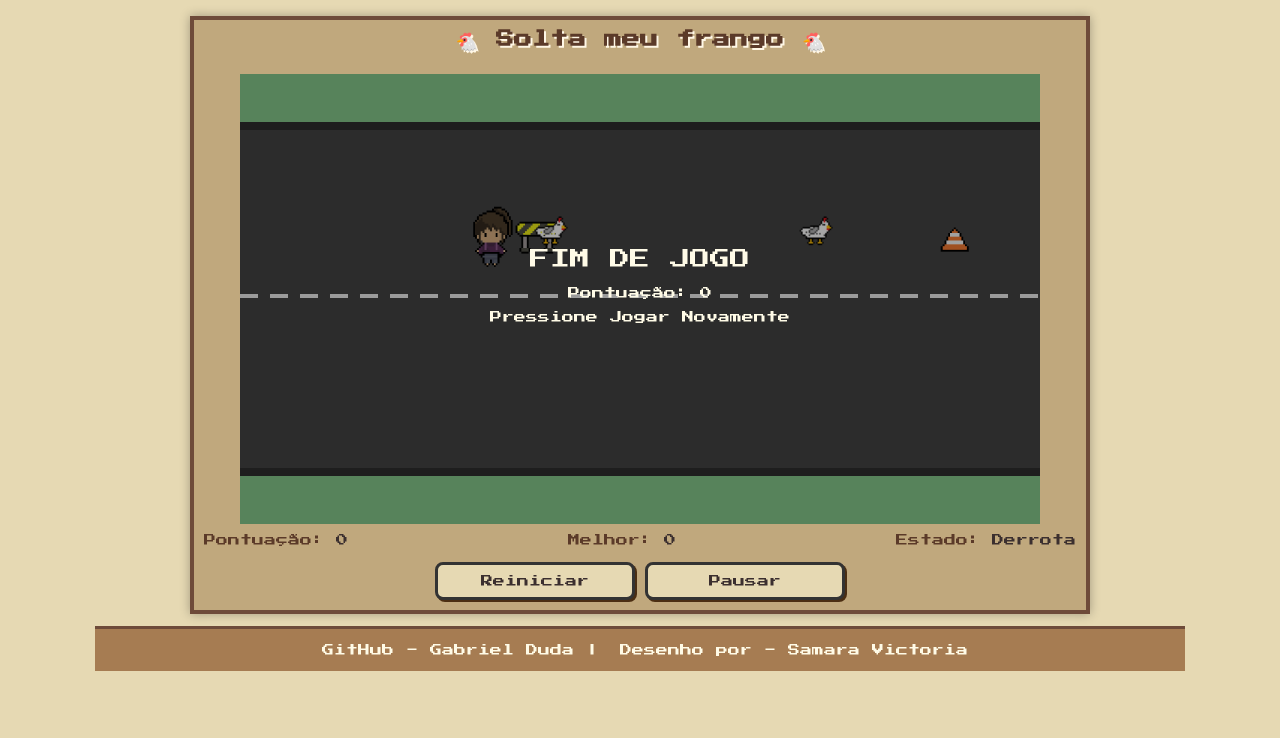
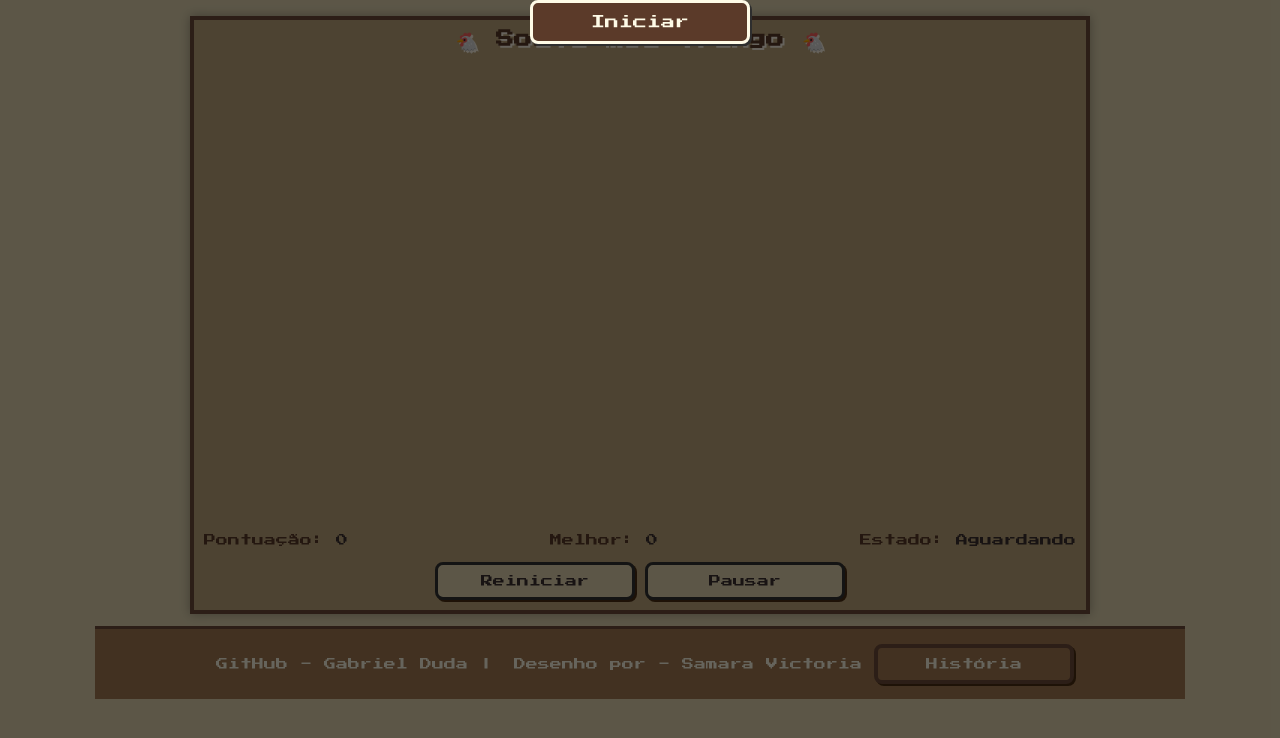
Before and after one commit to Gabriel-duda1/SoltaMeuFrango, a plain HTML site: page soltaMeuFrango/index.html in a window 1280 px wide. Drawn offline with Linux system fonts and the light colour scheme.

Commit message:
SoltaMeuFrango com dificuldade aumentada

```diff
--- a/soltaMeuFrango/index.html
+++ b/soltaMeuFrango/index.html
@@ -11,6 +11,11 @@
   <div id="jogo-container">
     <h1>🐔 Solta meu frango 🐔</h1>
 
+    <!-- Tela inicial -->
+    <div id="telaInicio" style="display:none; text-align:center;">
+      <button id="botao-iniciar">Iniciar</button>
+    </div>
+
     <div id="canvas-wrapper">
       <canvas id="jogoCanva"></canvas>
     </div>
@@ -18,7 +23,7 @@
     <div id="hud">
       <div class="hud-item"><span class="label">Pontuação:</span> <span id="score">0</span></div>
       <div class="hud-item"><span class="label">Melhor:</span> <span id="best">0</span></div>
-      <div class="hud-item"><span class="label">Estado:</span> <span id="state">Jogando</span></div>
+      <div class="hud-item"><span class="label">Estado:</span> <span id="state">Aguardando</span></div>
     </div>
 
     <div id="botoes">
@@ -32,7 +37,16 @@
       <p>
         <a href="https://github.com/Gabriel-duda1">GitHub - Gabriel Duda |</a>
         Desenho por - Samara Victoria
+        <button id="historia-btn">História</button>
       </p>
+      <!-- Caixa de história oculta -->
+      <div id="historia-box" style="display:none; margin-top:10px; background:#fffbe7; padding:10px; border:1px solid #333;">
+        <p>
+          Este jogo nasceu de uma brincadeira da faculdade, onde estávamos entre amigos se divertindo e do nada meu amigo decidiu pegar a lancheira da minha amiga Rebeka e sair correndo,
+          com isso ela soltou a frase icônica "Solta meu frango", e a partir disso decidi criar um jogo baseado nessa frase, onde o objetivo é ajudar Rebeka a escapar dos obstáculos
+           e alcançar o frango. O jogo é uma homenagem a esse momento divertido e à amizade que compartilhamos.
+        </p>
+      </div>
     </div>
   </footer>
 
--- a/soltaMeuFrango/script.js
+++ b/soltaMeuFrango/script.js
@@ -2,7 +2,6 @@ document.addEventListener('DOMContentLoaded', () => {
   const canvas = document.getElementById('jogoCanva');
   const ctx = canvas.getContext('2d');
 
-  // Resolução interna do canvas responsiva
   function resizeCanvas() {
     const wrapper = document.getElementById('canvas-wrapper');
     const width = wrapper.clientWidth;
@@ -10,19 +9,16 @@ document.addEventListener('DOMContentLoaded', () => {
     const dpr = window.devicePixelRatio || 1;
     canvas.width = Math.floor(width * dpr);
     canvas.height = Math.floor(height * dpr);
-    ctx.setTransform(dpr, 0, 0, dpr, 0, 0); // escala para desenhar em CSS pixels
-    // Atualiza posições dependentes do canvas
+    ctx.setTransform(dpr, 0, 0, dpr, 0, 0);
     recalcularLanes();
   }
   window.addEventListener('resize', resizeCanvas);
 
-  // Imagens
   const jogadorImg = new Image(); jogadorImg.src = 'rebeka.png';
   const placaImg = new Image(); placaImg.src = 'placa.png';
   const coneImg = new Image(); coneImg.src = 'cone.png';
   const frangoImg = new Image(); frangoImg.src = 'frango.png';
 
-  // Estado do jogo
   let pausado = false;
   let gameOver = false;
   let score = 0;
@@ -34,52 +30,49 @@ document.addEventListener('DOMContentLoaded', () => {
 
   const botaoPausar = document.getElementById('botao-pausar');
   const botaoReiniciar = document.getElementById('botao-reiniciar');
+  const botaoIniciar = document.getElementById('botao-iniciar');
+  const telaInicio = document.getElementById('telaInicio');
+  const historiaBtn = document.getElementById('historia-btn');
+  const historiaBox = document.getElementById('historia-box');
 
-  // Dimensões e faixas
-  let lanePadding = 64; // ajustado para visual melhor
-  let lanes = [0, 0];   // será recalculado no resize
+  let lanePadding = 64;
+  let lanes = [0, 0];
 
   function recalcularLanes() {
-    // Faixas mais “no centro” da estrada para não ficar colada na linha
     const estradaTop = lanePadding - 16;
     const estradaBottom = canvas.height / (window.devicePixelRatio || 1) - (lanePadding - 16);
     const alturaEstrada = estradaBottom - estradaTop;
-
-    const faixaSuperiorY = estradaTop + alturaEstrada * 0.23; // ajustado para estética
-    const faixaInferiorY = estradaTop + alturaEstrada * 0.63; // ajustado para estética
-
+    const faixaSuperiorY = estradaTop + alturaEstrada * 0.23;
+    const faixaInferiorY = estradaTop + alturaEstrada * 0.63;
     lanes[0] = Math.round(faixaSuperiorY);
     lanes[1] = Math.round(faixaInferiorY);
-    // Se jogador já existe, atualiza posição Y
     if (jogador) {
       jogador.y = lanes[jogador.faixaIndex];
     }
   }
 
-  // Jogador
   const jogador = {
     x: 120,
-    y: 0, // definido após resize
+    y: 0,
     largura: 64,
     altura: 64,
     velocidadeX: 2.6,
     faixaIndex: 0
   };
 
-  // Obstáculos e itens
   const obstaculos = [];
-  const itens = []; // frango
+  const itens = [];
 
-  const spawnIntervalBase = 1200;  // ms
+  const spawnIntervalBase = 1200;
   let ultimoSpawn = 0;
   let velocidadeObstaculo = 3.2;
   let dificuldadeTimer = 0;
+  let tempoInicio = null;
+  let avisoMostrado = false;
 
-  // Animações “+1”
-  const popups = []; // {x, y, texto, t, dur}
-
+  const popups = [];
   function addPopup(x, y, texto = '+1') {
-    popups.push({ x, y, texto, t: 0, dur: 900 }); // 900ms
+    popups.push({ x, y, texto, t: 0, dur: 900 });
   }
 
   function resetar() {
@@ -98,51 +91,48 @@ document.addEventListener('DOMContentLoaded', () => {
     botaoPausar.textContent = 'Pausar';
     scoreEl.textContent = score.toString();
     bestEl.textContent = best.toString();
+    tempoInicio = Date.now();
+    avisoMostrado = false;
   }
 
-  // Spawner de obstáculos
   function spawnObstaculo() {
     const tipo = Math.random() < 0.5 ? 'placa' : 'cone';
     const faixaIndex = Math.random() < 0.5 ? 0 : 1;
-
-    const largura = 60;
-    const altura = 60;
-
     obstaculos.push({
       tipo,
       x: canvas.width / (window.devicePixelRatio || 1) + 30,
       y: lanes[faixaIndex],
-      largura,
-      altura,
+      largura: 60,
+      altura: 60,
       velocidadeX: velocidadeObstaculo
     });
   }
 
-  // Spawner de frango (às vezes com obstáculo, às vezes sozinho)
-  // Regra: a cada spawn de obstáculo, 50% chance de também spawnar frango.
-  // E adicionalmente, spawns independentes a cada ~2s.
   let ultimoSpawnFrangoLivre = 0;
   function spawnFrango(faixaIdxOptional) {
-    const faixaIndex = typeof faixaIdxOptional === 'number'
+    let faixaIndex = typeof faixaIdxOptional === 'number'
       ? faixaIdxOptional
       : (Math.random() < 0.5 ? 0 : 1);
 
-    const largura = 48;
-    const altura = 48;
+    if (obstaculos.length > 0) {
+      const ultimo = obstaculos[obstaculos.length - 1];
+      if (ultimo.y === lanes[faixaIndex]) {
+        faixaIndex = faixaIndex === 0 ? 1 : 0;
+      }
+    }
 
     itens.push({
       tipo: 'frango',
       x: canvas.width / (window.devicePixelRatio || 1) + 30,
-      y: lanes[faixaIndex] + 6, // levemente centralizado
-      largura,
-      altura,
-      velocidadeX: velocidadeObstaculo * 0.95 // vem um pouco mais devagar
+      y: lanes[faixaIndex] + 6,
+      largura: 48,
+      altura: 48,
+      velocidadeX: velocidadeObstaculo * 0.95
     });
   }
 
-  // Colisão AABB com padding
   function colide(a, b) {
-    const padding = 12;
+    const padding = 18;
     return (
       a.x < b.x + b.largura - padding &&
       a.x + a.largura > b.x + padding &&
@@ -151,65 +141,59 @@ document.addEventListener('DOMContentLoaded', () => {
     );
   }
 
-  // Atualização
   let ultimoFrame = performance.now();
   function atualizar(timestamp) {
     const dt = Math.min(33, timestamp - ultimoFrame);
     ultimoFrame = timestamp;
-
     if (pausado || gameOver) return;
 
-    // Avanço do jogador
     jogador.x += jogador.velocidadeX;
-
-    // Travar janela do jogador e mover mundo
     const pivotX = 220;
     if (jogador.x > pivotX) {
       const deslocamento = jogador.x - pivotX;
       jogador.x = pivotX;
-
       obstaculos.forEach(o => (o.x -= deslocamento));
       itens.forEach(it => (it.x -= deslocamento));
-
       score += Math.floor(deslocamento * 0.2);
       scoreEl.textContent = score.toString();
     }
 
-    // Dificuldade progressiva
     dificuldadeTimer += dt;
-    if (dificuldadeTimer > 4000) {
+    if (dificuldadeTimer > 1500) {
       dificuldadeTimer = 0;
       velocidadeObstaculo += 0.2;
     }
 
-    // Spawn por tempo (obstáculos)
+    if (tempoInicio && !avisoMostrado) {
+      const elapsed = (Date.now() - tempoInicio) / 1000;
+      if (elapsed >= 90) {
+        addPopup(canvas.width / 2, canvas.height / 2, 'Vai ficar mais difícil!');
+        avisoMostrado = true;
+      }
+    }
+
     if (timestamp - ultimoSpawn > spawnIntervalBase - Math.min(600, score)) {
       ultimoSpawn = timestamp;
       spawnObstaculo();
-      // 50% de chance de frango junto
       if (Math.random() < 0.5) {
-        spawnFrango(); // mesmo timing, faixa aleatória
-      }
-    }
-
-    // Spawn de frango sozinho (a cada ~2s)
-    if (timestamp - ultimoSpawnFrangoLivre > 2000) {
-      ultimoSpawnFrangoLivre = timestamp;
-      if (Math.random() < 0.6) { // nem sempre
         spawnFrango();
       }
     }
 
-    // Atualiza obstáculos
+    if (timestamp - ultimoSpawnFrangoLivre > 2000) {
+      ultimoSpawnFrangoLivre = timestamp;
+      if (Math.random() < 0.6) {
+        spawnFrango();
+      }
+    }
+
     for (let i = obstaculos.length - 1; i >= 0; i--) {
       const o = obstaculos[i];
       o.x -= o.velocidadeX;
-
       if (o.x + o.largura < -50) {
         obstaculos.splice(i, 1);
         continue;
       }
-
       if (colide(jogador, o)) {
         gameOver = true;
         stateEl.textContent = 'Derrota';
@@ -219,57 +203,41 @@ document.addEventListener('DOMContentLoaded', () => {
       }
     }
 
-    // Atualiza frangos
     for (let i = itens.length - 1; i >= 0; i--) {
       const it = itens[i];
       it.x -= it.velocidadeX;
-
       if (it.x + it.largura < -50) {
         itens.splice(i, 1);
         continue;
       }
-
       if (colide(jogador, it)) {
-        // Coleta
         score += 1;
         scoreEl.textContent = score.toString();
-
-        // Animação +1 na posição do frango
         addPopup(it.x, it.y - 10, '+1');
-
-        // Remove item coletado
         itens.splice(i, 1);
       }
     }
 
-    // Atualiza popups +1
     for (let i = popups.length - 1; i >= 0; i--) {
       const p = popups[i];
       p.t += dt;
-      // Sobe levemente
       p.y -= 0.06 * dt;
-      // Remove ao terminar
       if (p.t >= p.dur) popups.splice(i, 1);
     }
   }
-
-  // Desenho do cenário com duas “ruas”
   function desenharCenario() {
     const cssW = canvas.width / (window.devicePixelRatio || 1);
     const cssH = canvas.height / (window.devicePixelRatio || 1);
 
-    // Fundo
     ctx.fillStyle = '#86c98b';
     ctx.fillRect(0, 0, cssW, cssH);
 
-    // Estrada
     const estradaY = lanePadding - 16;
     const estradaAltura = cssH - (lanePadding - 16) * 2;
 
     ctx.fillStyle = '#444';
     ctx.fillRect(0, estradaY, cssW, estradaAltura);
 
-    // Faixa divisória central (tracejada)
     ctx.strokeStyle = '#eee';
     ctx.lineWidth = 4;
     ctx.setLineDash([18, 12]);
@@ -280,7 +248,6 @@ document.addEventListener('DOMContentLoaded', () => {
     ctx.stroke();
     ctx.setLineDash([]);
 
-    // Bordas da estrada
     ctx.fillStyle = '#2e2e2e';
     ctx.fillRect(0, estradaY, cssW, 8);
     ctx.fillRect(0, estradaY + estradaAltura - 8, cssW, 8);
@@ -291,14 +258,10 @@ document.addEventListener('DOMContentLoaded', () => {
     const cssH = canvas.height / (window.devicePixelRatio || 1);
 
     ctx.clearRect(0, 0, cssW, cssH);
-
-    // cenário
     desenharCenario();
 
-    // jogador
     ctx.drawImage(jogadorImg, jogador.x, jogador.y, jogador.largura, jogador.altura);
 
-    // obstáculos
     obstaculos.forEach(o => {
       if (o.tipo === 'placa') {
         ctx.drawImage(placaImg, o.x, o.y, o.largura, o.altura);
@@ -307,12 +270,10 @@ document.addEventListener('DOMContentLoaded', () => {
       }
     });
 
-    // frangos
     itens.forEach(it => {
       ctx.drawImage(frangoImg, it.x, it.y, it.largura, it.altura);
     });
 
-    // popups +1
     popups.forEach(p => {
       const alpha = 1 - p.t / p.dur;
       ctx.globalAlpha = Math.max(0, alpha);
@@ -323,7 +284,6 @@ document.addEventListener('DOMContentLoaded', () => {
       ctx.globalAlpha = 1;
     });
 
-    // overlays
     if (pausado || gameOver) {
       ctx.fillStyle = 'rgba(0,0,0,0.35)';
       ctx.fillRect(0, 0, cssW, cssH);
@@ -344,21 +304,17 @@ document.addEventListener('DOMContentLoaded', () => {
     }
   }
 
-  // Loop
   function loop(timestamp) {
     atualizar(timestamp);
     desenhar();
     requestAnimationFrame(loop);
   }
 
-  // Controles: alternar faixas
   document.addEventListener('keydown', (e) => {
     if (gameOver) {
-      // Se estiver na tela de fim de jogo, permitir “Enter” para reiniciar
       if (e.key === 'Enter') resetar();
       return;
     }
-
     if (e.key === 'ArrowUp') {
       jogador.faixaIndex = 0;
       jogador.y = lanes[jogador.faixaIndex];
@@ -368,7 +324,6 @@ document.addEventListener('DOMContentLoaded', () => {
     }
   });
 
-  // Botões
   botaoPausar.addEventListener('click', () => {
     if (gameOver) return;
     pausado = !pausado;
@@ -380,17 +335,24 @@ document.addEventListener('DOMContentLoaded', () => {
     resetar();
   });
 
-  // Carregamento de imagens
+  botaoIniciar.addEventListener('click', () => {
+    telaInicio.style.display = 'none';
+    resizeCanvas();
+    resetar();
+    requestAnimationFrame(loop);
+  });
+
+  historiaBtn.addEventListener('click', () => {
+    historiaBox.style.display = historiaBox.style.display === 'block' ? 'none' : 'block';
+  });
+
   let imagensCarregadas = 0;
   function carregar() {
     imagensCarregadas++;
     if (imagensCarregadas === 4) {
-      resizeCanvas(); // define resolução e lanes
-      resetar();
-      requestAnimationFrame(loop);
+      telaInicio.style.display = 'block';
     }
   }
-
 
   jogadorImg.onload = carregar;
   placaImg.onload = carregar;
--- a/soltaMeuFrango/style.css
+++ b/soltaMeuFrango/style.css
@@ -38,7 +38,6 @@ h1 {
   max-width: 800px;
   aspect-ratio: 16 / 9;
 }
-
 
 canvas {
   width: 100%;
@@ -89,6 +88,31 @@ button:active { box-shadow: none; transform: translate(2px, 2px); }
   color: #3b2f2f;
 }
 
+/* Tela inicial */
+#telaInicio {
+  background-color: rgba(0,0,0,0.6);
+  color: #fffbe7;
+  position: absolute;
+  top: 0; left: 0;
+  width: 100%; height: 100%;
+  display: none;
+  justify-content: center;
+  align-items: center;
+  flex-direction: column;
+  z-index: 10;
+}
+
+#telaInicio button {
+  background-color: #5b3a29;
+  color: #fffbe7;
+  border: 3px solid #fffbe7;
+  box-shadow: 2px 2px 0 #2e2e2e;
+  font-size: 14px;
+  padding: 12px 24px;
+  min-width: 220px;
+}
+
+/* Footer */
 footer {
   flex-shrink: 0;
   width: 100%;
@@ -109,3 +133,16 @@ footer a {
   font-size: 12px;
 }
 footer a:hover { background-color: #8b5a2b; text-decoration: underline; }
+
+/* Caixa de história */
+#historia-box {
+  display: none;
+  margin-top: 10px;
+  background: #fffbe7;
+  color: #3b2f2f;
+  padding: 10px;
+  border: 2px solid #6e4b3a;
+  border-radius: 6px;
+  font-size: 10px;
+  text-align: left;
+}
```
